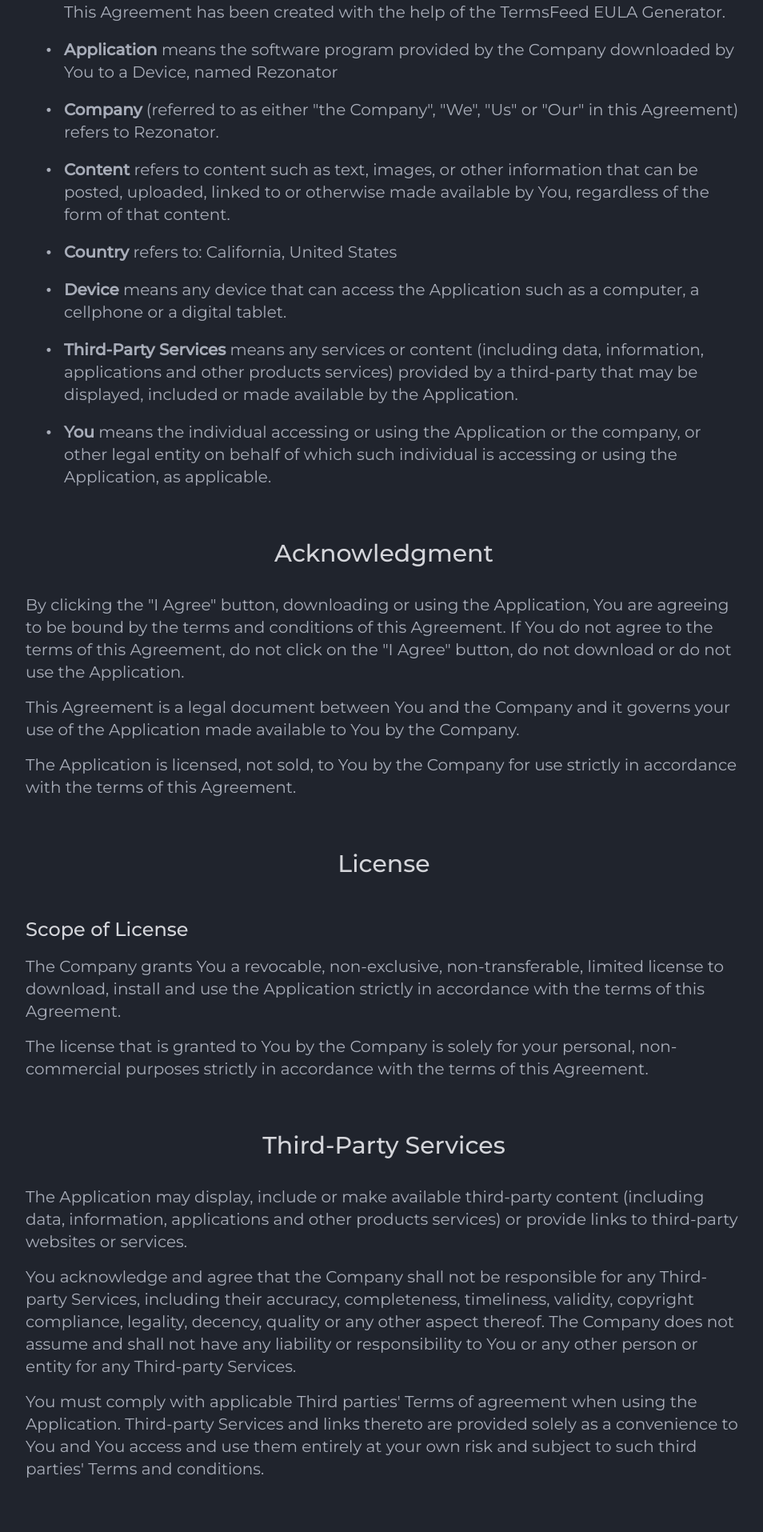
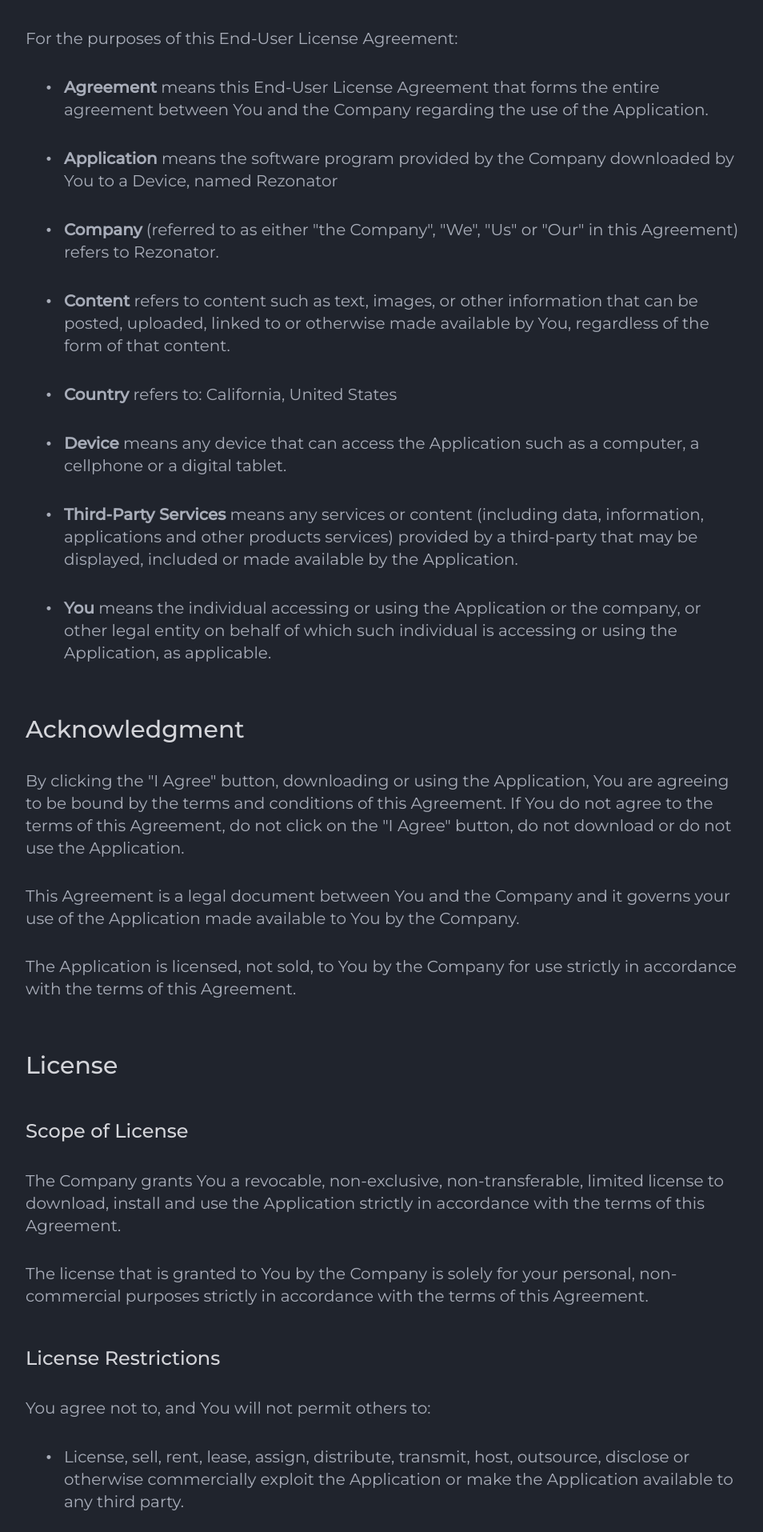
Before and after one commit to Speechrezz/xynth-1, a SvelteKit app: page /legal/eula in a window 1280 px wide. Shown: the part 882-2797 px from the top of the page at 80% size, without its empty margins (160-1114 px from the left). Built offline with nearby package versions, Linux system fonts and the light colour scheme.

Commit message:
Updated EULA

```diff
--- a/src/lib/comp/Rezonator/MutableVideo.svelte
+++ b/src/lib/comp/Rezonator/MutableVideo.svelte
@@ -28,7 +28,6 @@
     }
   })
 
-
 </script>
 
 <div class="lg:hover:scale-[102%] lg:transition-all w-fit">
--- a/src/routes/legal/eula/+page.svelte
+++ b/src/routes/legal/eula/+page.svelte
@@ -9,16 +9,16 @@
 	<div class="w-full bg-base-1">
 		<div class="w-main mx-auto mt-64">
 			<h1 class="mb-16">End-User License Agreement</h1>
-      <p>Last updated: August 22, 2022</p>
 		</div>
 	</div>
 
 	<div class="w-full bg-base-2">
 		<div class="w-main mx-auto">
-			<!-- <p>
+			<p>Last updated: August 24, 2022</p>
+			<p>
 				Please read this End-User License Agreement carefully before clicking the &quot;I
 				Agree&quot; button, downloading or using Rezonator.
-			</p> -->
+			</p>
 			<h2>Interpretation and Definitions</h2>
 			<h3>Interpretation</h3>
 			<p>
@@ -31,12 +31,8 @@
 			<ul>
 				<li>
 					<p>
-						<strong>Agreement</strong> means this End-User License Agreement that forms the entire
-						agreement between You and the Company regarding the use of the Application. This
-						Agreement has been created with the help of the
-						<a href="https://www.termsfeed.com/eula-generator/" target="_blank"
-							>TermsFeed EULA Generator</a
-						>.
+						<strong>Agreement</strong> means this End-User License Agreement that forms the entire agreement
+						between You and the Company regarding the use of the Application.
 					</p>
 				</li>
 				<li>
@@ -107,6 +103,78 @@
 			<p>
 				The license that is granted to You by the Company is solely for your personal,
 				non-commercial purposes strictly in accordance with the terms of this Agreement.
+			</p>
+			<h3>License Restrictions</h3>
+			<p>You agree not to, and You will not permit others to:</p>
+			<ul>
+				<li>
+					License, sell, rent, lease, assign, distribute, transmit, host, outsource, disclose or
+					otherwise commercially exploit the Application or make the Application available to any
+					third party.
+				</li>
+				<li>
+					Copy or use the Application for any purpose other than as permitted under the above
+					section 'License'.
+				</li>
+				<li>
+					Modify, make derivative works of, disassemble, decrypt, reverse compile or reverse
+					engineer any part of the Application.
+				</li>
+				<li>
+					Remove, alter or obscure any proprietary notice (including any notice of copyright or
+					trademark) of the Company or its affiliates, partners, suppliers or the licensors of the
+					Application.
+				</li>
+			</ul>
+			<h2>Intellectual Property</h2>
+			<p>
+				The Application, including without limitation all copyrights, patents, trademarks, trade
+				secrets and other intellectual property rights are, and shall remain, the sole and exclusive
+				property of the Company.
+			</p>
+			<p>
+				The Company shall not be obligated to indemnify or defend You with respect to any third
+				party claim arising out of or relating to the Application. To the extent the Company is
+				required to provide indemnification by applicable law, the Company shall be solely
+				responsible for the investigation, defense, settlement and discharge of any claim that the
+				Application or your use of it infringes any third party intellectual property rights.
+			</p>
+			<h2>Your Suggestions</h2>
+			<p>
+				Any feedback, comments, ideas, improvements or suggestions provided by You to the Company
+				with respect to the Application shall remain the sole and exclusive property of the Company.
+			</p>
+			<p>
+				The Company shall be free to use, copy, modify, publish, or redistribute the Suggestions for
+				any purpose and in any way without any credit or any compensation to You.
+			</p>
+			<h2>Modifications to the Application</h2>
+			<p>
+				The Company reserves the right to modify, suspend or discontinue, temporarily or
+				permanently, the Application or any service to which it connects, with or without notice and
+				without liability to You.
+			</p>
+			<h3>Updates to the Application</h3>
+			<p>
+				The Company may from time to time provide enhancements or improvements to the
+				features/functionality of the Application, which may include patches, bug fixes, updates,
+				upgrades and other modifications.
+			</p>
+			<p>
+				Updates may modify or delete certain features and/or functionalities of the Application. You
+				agree that the Company has no obligation to (i) provide any Updates, or (ii) continue to
+				provide or enable any particular features and/or functionalities of the Application to You.
+			</p>
+			<p>
+				You further agree that all updates or any other modifications will be (i) deemed to
+				constitute an integral part of the Application, and (ii) subject to the terms and conditions
+				of this Agreement.
+			</p>
+			<h3>Maintenance and Support</h3>
+			<p>
+				The Company does not provide any maintenance or support for the download and use of the
+				Application. To the extent that any maintenance or support is required by applicable law,
+				the Company shall be obligated to furnish any such maintenance or support.
 			</p>
 			<h2>Third-Party Services</h2>
 			<p>
@@ -268,7 +336,7 @@
 			<h2>Contact Us</h2>
 			<p>If you have any questions about this Agreement, You can contact Us:</p>
 			<ul>
-				<li><p>By email: xynthaudio@gmail.com</p></li>
+				<li>By email: xynthaudio@gmail.com</li>
 			</ul>
 		</div>
 	</div>
@@ -283,28 +351,28 @@
 			@apply text-2xl text-header-1 sm:text-3xl lg:text-4xl font-medium text-center;
 		}
 		h2 {
-			@apply text-xl text-header-1 sm:text-2xl lg:text-3xl mt-16 mb-8 font-medium text-center;
+			@apply text-xl text-header-1 sm:text-2xl lg:text-3xl mt-16 mb-8 font-medium;
 		}
 		h3 {
 			@apply text-lg text-header-1 sm:text-xl lg:text-2xl mt-12 mb-4 font-medium;
 		}
 		p {
-			@apply text-neutral-1 sm:text-lg lg:text-xl my-4;
+			@apply text-neutral-1 sm:text-lg lg:text-xl my-8;
 		}
 		ul {
 			@apply ml-8;
 		}
 		ul li {
-      @apply list-disc;
+			@apply list-disc text-neutral-1 sm:text-lg lg:text-xl my-8 pl-4;
 		}
-    ul li p {
+		/* ul li p {
 			@apply ml-4;
-    }
+		} */
 	}
 
 	ul li::marker {
-    content: "\2022";
-    color: #A8ADB9;
+		content: '\2022';
+		color: #a8adb9;
 		font-weight: 700;
 		font-size: 1.4rem;
 	}
```
Lines whose indentation alone changed are shown as unchanged.
